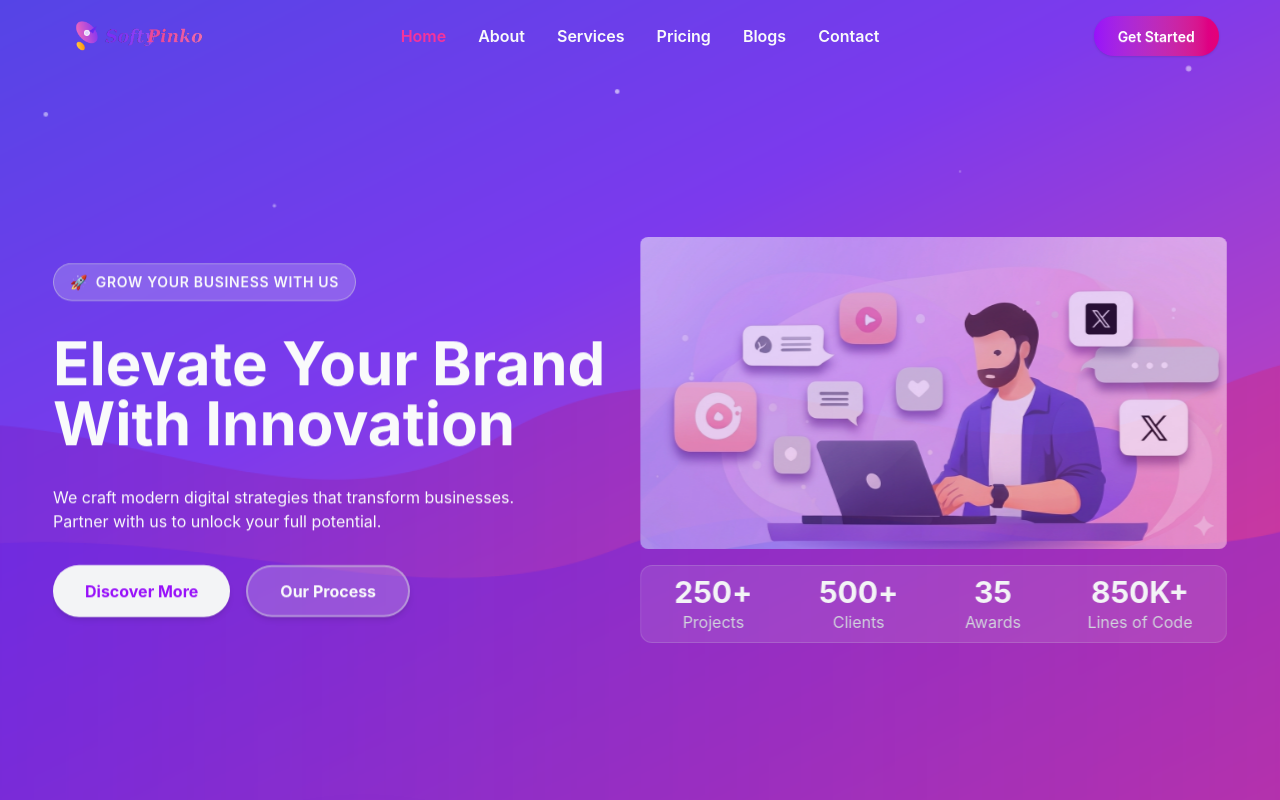
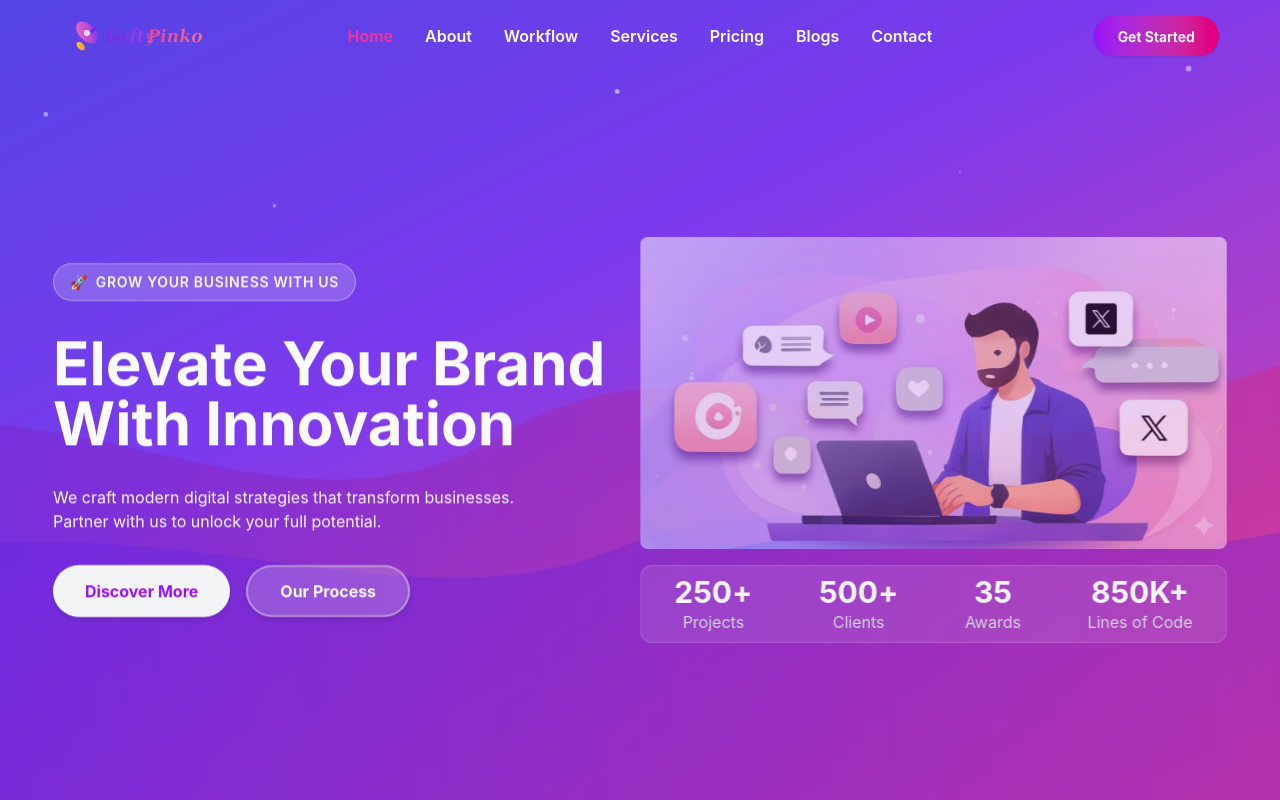
Before and after one commit to sayedrkhalid-dev/softy-pinko, a React (Vite) app: page / in a window 1280 px wide. Shown: the top 800 px of the page. Built offline with nearby package versions, Linux system fonts and the light colour scheme.

Commit message:
Add another nav item named Workflow

```diff
--- a/public/data/links.js
+++ b/public/data/links.js
@@ -11,21 +11,26 @@ export const links = [
   },
   {
     id: 3,
+    label: "workflow",
+    path: "/workflow",
+  },
+  {
+    id: 4,
     label: "services",
     path: "/services",
   },
   {
-    id: 4,
+    id: 5,
     label: "pricing",
     path: "/pricing",
   },
   {
-    id: 5,
+    id: 6,
     label: "blogs",
     path: "/blog",
   },
   {
-    id: 6,
+    id: 7,
     label: "contact",
     path: "/contact",
   },
```
